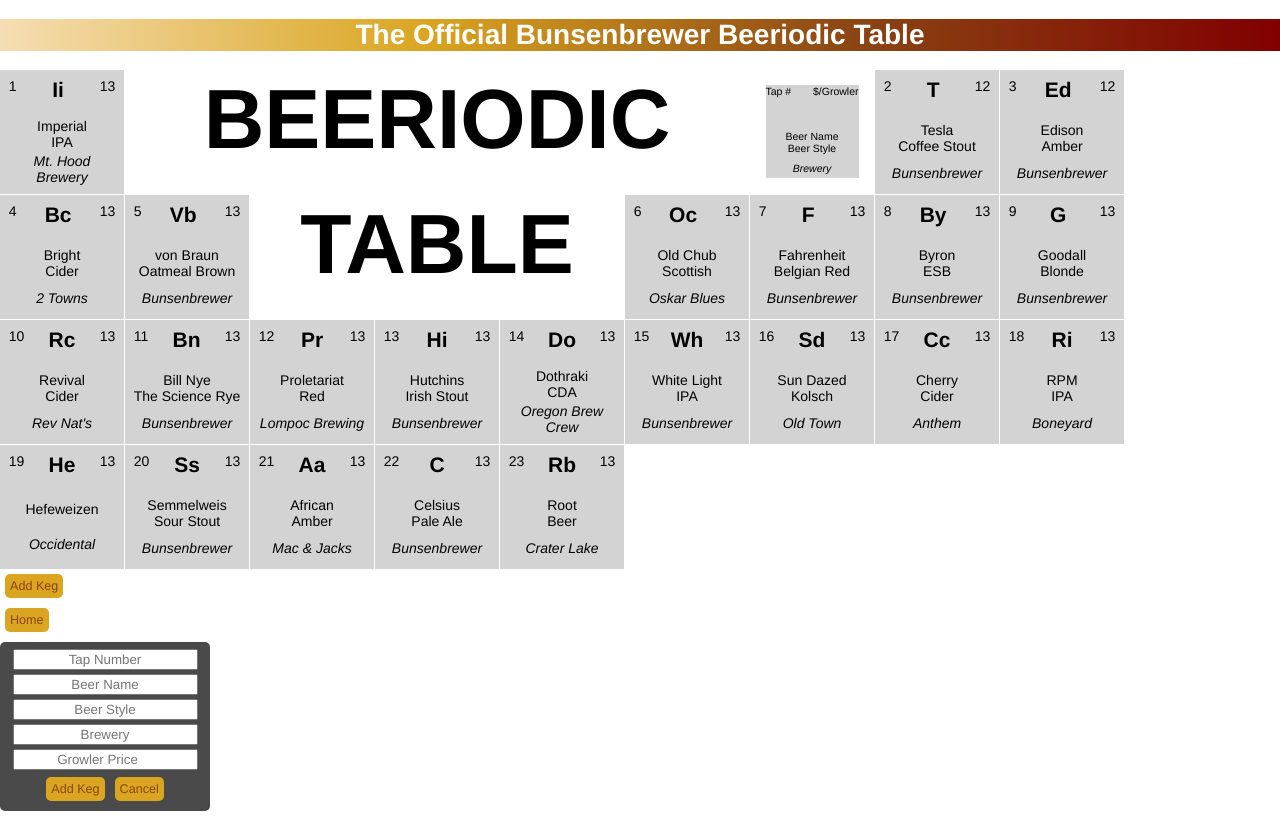
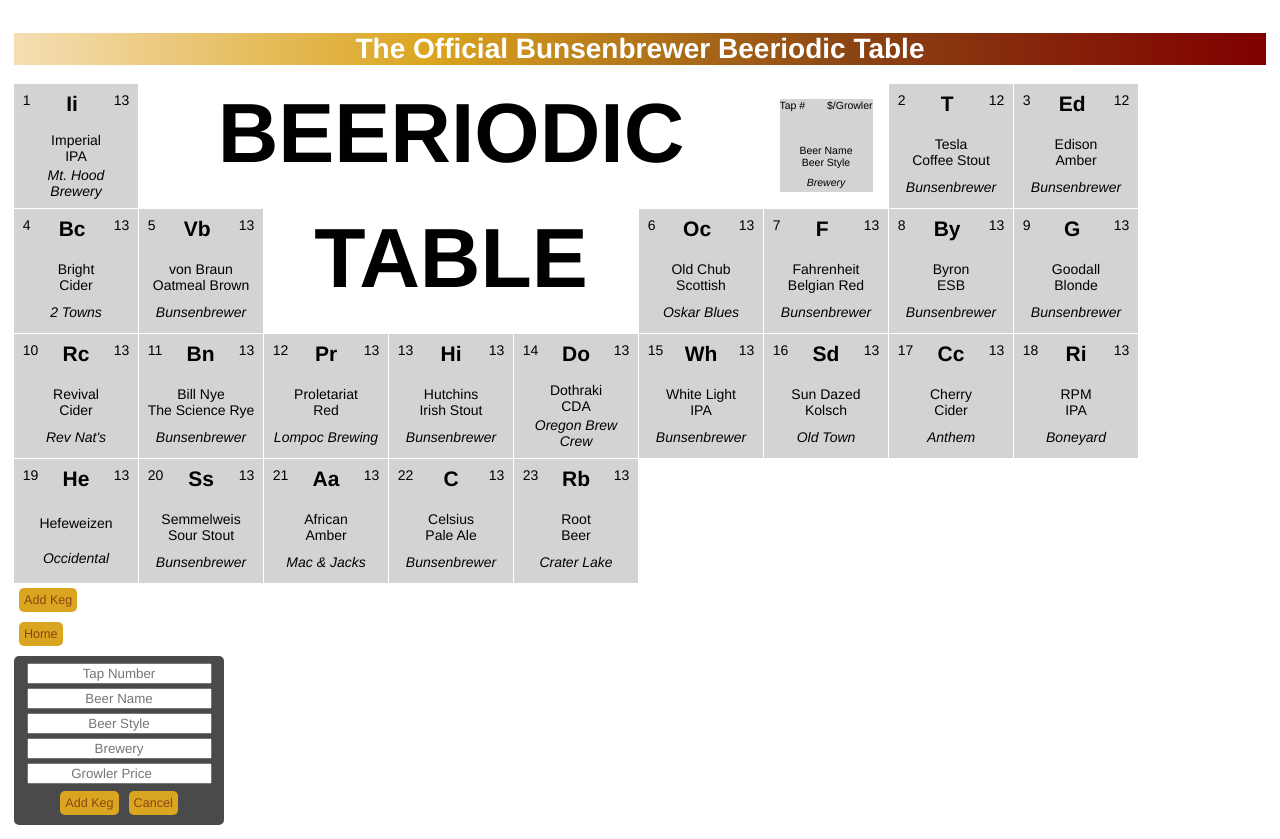
Before and after one commit to gearjosh/beeriodic-table, a React app: page /#/addkeg in a window 1280 px wide. Before the commit the page ends 811 px from the top, so only its background shows below. Built offline with nearby package versions, Linux system fonts and the light colour scheme.

Commit message:
add styles

```diff
--- a/src/components/App.jsx
+++ b/src/components/App.jsx
@@ -8,7 +8,7 @@ import AddKegForm from './AddKegForm';
 function App(){
 
   return(
-    <div>
+    <div className="main-container">
       <style jsx global>{`
         * {
           text-align: center;
@@ -17,6 +17,9 @@ function App(){
         }
         html {
           font-size: 14px;
+        }
+        .main-container {
+          padding: 1rem;
         }
         .button {
           border-radius: 5px;
--- a/src/components/BeeriodicGrid.jsx
+++ b/src/components/BeeriodicGrid.jsx
@@ -254,10 +254,10 @@ function BeeriodicGrid() {
         )}
       </div>
       <Link to="/addkeg">
-        <a className="button">Add Keg</a>
+        <button className="button">Add Keg</button>
       </Link>
       <Link to="/">
-        <a className="button">Home</a>
+        <button className="button">Home</button>
       </Link>
     </div>
   );
--- a/src/index.jsx
+++ b/src/index.jsx
@@ -9,7 +9,7 @@ document.body.style.margin = 0;
 
 const render = (Component) => {
   const containerStyles = {
-    margin: 'none'
+    margin: 'none',
   };
   ReactDOM.render(
     <AppContainer style={containerStyles}>
```
